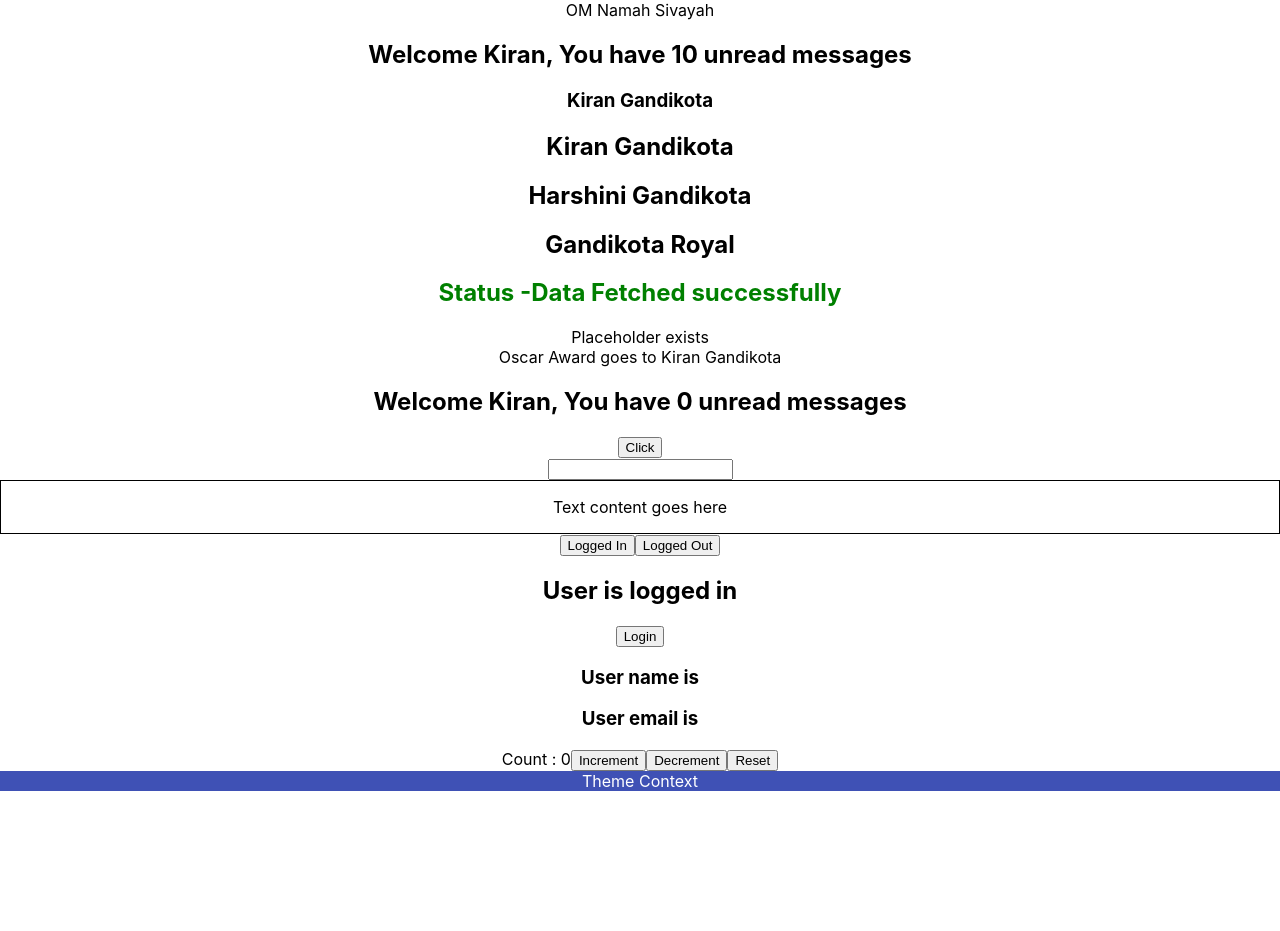
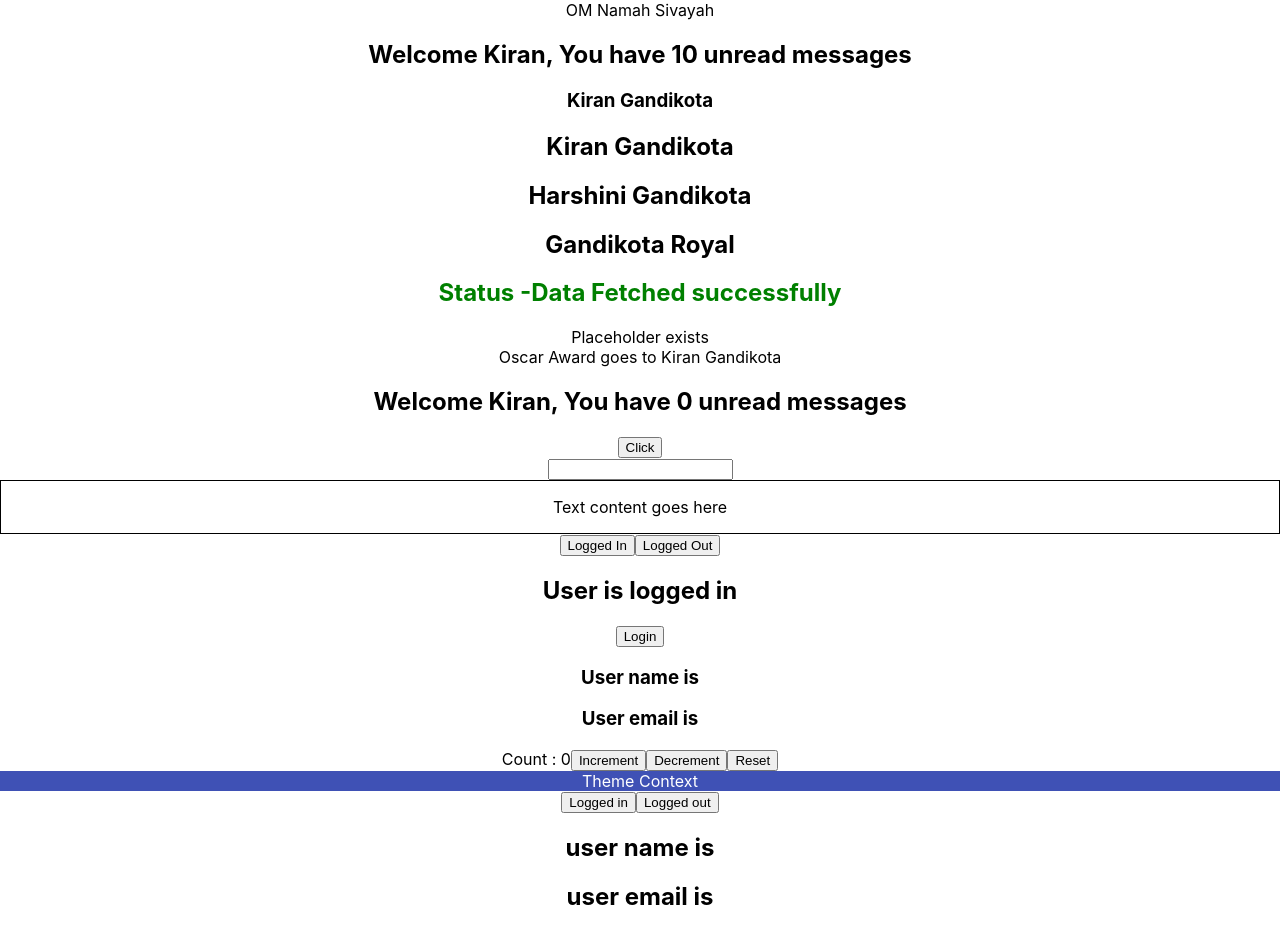
Before and after one commit to kiran226/react-typescript-demo, a React (Create React App) app: page / in a window 1280 px wide. Before the commit the page ends 800 px from the top, so only its background shows below. Built offline with nearby package versions, Linux system fonts and the light colour scheme.

Commit message:
useContext Future Value

```diff
--- a/src/App.tsx
+++ b/src/App.tsx
@@ -4,6 +4,7 @@
 import { Container } from './components/Container';
 import { Box } from './components/context/Box';
 import { ThemeContextProvider } from './components/context/ThemeContext';
+import { UserContextProvider } from './components/context/UserContext';
 import { Greet } from './components/Greet';
 import { Heading } from './components/Heading';
 import { Input } from './components/Input';
@@ -13,6 +14,7 @@
 import { Counter } from './components/state/Counter';
 import { Loggedin } from './components/state/Loggedin';
 import { User } from './components/state/User';
+import { UserDetails } from './components/context/User'
 import { Status } from './components/Status';
 
 function App() {
@@ -76,6 +78,10 @@
           <Box />
         </ThemeContextProvider>
 
+        <UserContextProvider>
+          <UserDetails />
+        </UserContextProvider>
+
     </div>
   );
 }
--- /dev/null
+++ b/src/components/context/User.tsx
@@ -0,0 +1,30 @@
+import { useContext } from "react";
+import { UserContext } from "./UserContext";
+
+export const UserDetails = () => {
+
+    const userContext = useContext(UserContext);
+
+    const handleLogin=()=>{
+        if(userContext){
+            userContext.setUser({
+                name: 'Kiran Gandikota',
+                email :'kiran@gmail.com'
+            })
+        }
+    }
+
+    const handleLogout=()=>{
+        if(userContext){
+            userContext.setUser(null);
+        }
+    }
+    return (
+        <div>
+            <button onClick={handleLogin}>Logged in</button>
+            <button onClick={handleLogout}>Logged out</button>
+            <h2>user name is {userContext?.user?.name}</h2>
+            <h2>user email is {userContext?.user?.email}</h2>
+        </div>
+    )
+}
--- /dev/null
+++ b/src/components/context/UserContext.tsx
@@ -0,0 +1,26 @@
+import {createContext, useState} from 'react';
+
+export type AuthUser = {
+    name: string,
+    email :string
+}
+
+type UserContextType ={
+    user : AuthUser | null,
+    setUser : React.Dispatch<React.SetStateAction<AuthUser | null>>
+}
+
+type UserContextProviderProps = {
+    children : React.ReactNode
+}
+
+export const UserContext = createContext<UserContextType | null>(null);
+
+export const UserContextProvider = ({children}: UserContextProviderProps ) =>{
+    const[user,setUser] = useState<AuthUser | null>(null);
+    return(
+        <UserContext.Provider value={{ user, setUser }}>
+            {children}
+        </UserContext.Provider>
+    )
+}
```
